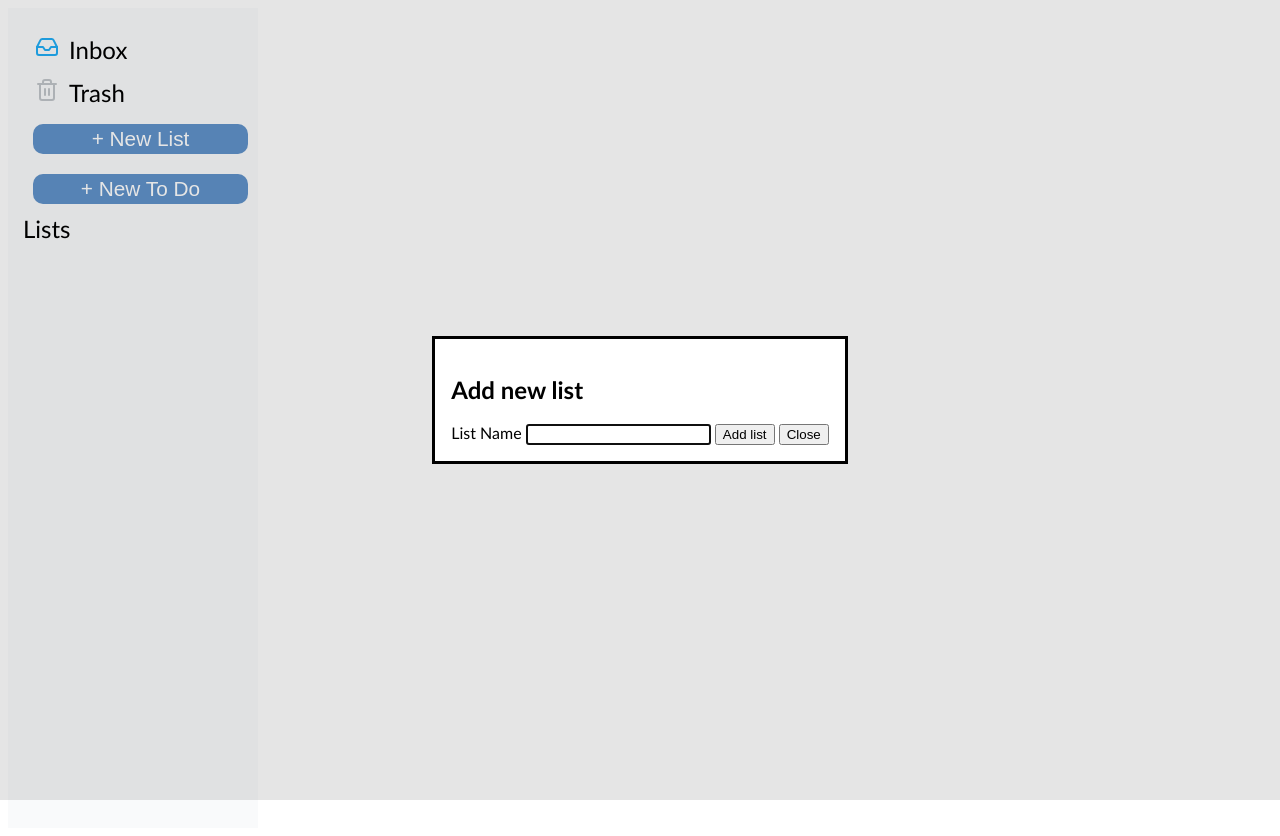
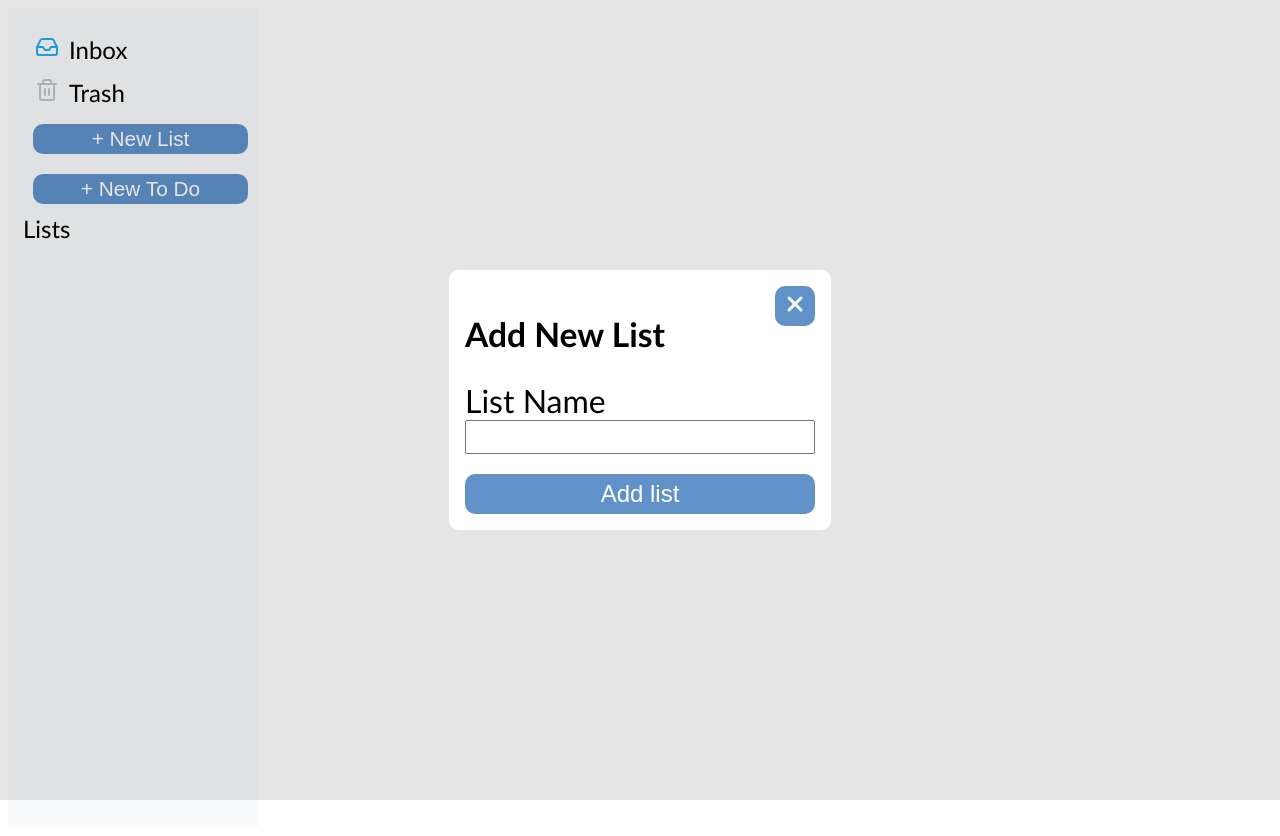
Before and after one commit to MaxKamenskii/Todo-List-odin, a website built with webpack: page src/index.html in a window 1280 px wide. Both pictures are taken after a click on the button "+ New List". Built offline with nearby package versions, Linux system fonts and the light colour scheme.

Commit message:
Style add list modal

```diff
--- a/src/index.html
+++ b/src/index.html
@@ -19,13 +19,15 @@
         </div>
             <dialog class="modalAddList" id="modalAddList">
                 <div class="addListWrapper">
+                    <div class="addListHeader">
+                        <h2>Add New List</h2>
+                        <button type="button" id="closeListModal"><img src="../assets/x-white.svg"></button>
+                    </div>
 
+                    <label for="listName">List Name</label>
+                    <input type="text" id="listName" name="listName">
+                    <button type="button" id="addNewListButton">Add list</button>
                 </div>
-                <h2>Add new list</h2>
-                <label for="listName">List Name</label>
-                <input type="text" id="listName" name="listName">
-                <button type="button" id="addNewListButton">Add list</button>
-                <button type="button" id="closeListModal">Close</button>
             </dialog>
             <dialog class="modalAddToDo" id="modalAddToDo">
                 <div class="addToDoHeader">
--- a/src/styles.css
+++ b/src/styles.css
@@ -77,7 +77,7 @@
 /* Styling to do modal */
 .toDoModal {
     border: none;
-    border-radius: 5px;
+    border-radius:10px;
     outline: none;
 }
 .modalDiv {
@@ -133,7 +133,7 @@
 /* Styling add to do modal */
 .modalAddToDo{
     border: none;
-    border-radius: 5px;
+    border-radius: 10px;
     outline: none;
     width: 350px;
 }
@@ -151,19 +151,16 @@
 }
 .addToDoHeader {
     display: flex;
-    font-size: 1rem;
+    font-size: 1.4rem;
+    font-weight: 900;
     justify-content: space-between;
 }
 #closeToDoModal {
     background-color: #6092C9;
-    color: red;
     border-radius: 10px;
     height: 40px;
     width: 40px;
     border: none;
-}
-#closeToDoModal {
-    /* align-self: center; */
 }
 #closeToDoModal:hover {
     cursor: pointer;
@@ -182,3 +179,47 @@
     cursor: pointer;
     scale: 1.05;
 }
+/* Styling add to do modal */
+.modalAddList {
+    border: none;
+    border-radius: 10px;
+    outline: none;
+    width: 350px;
+}
+#listName{
+    font-size: 1.5rem;
+}
+.addListWrapper {
+    display: flex;
+    flex-direction: column;
+    font-size: 2rem;
+}
+.addListHeader {
+    display: flex;
+    font-size: 1.4rem;
+    justify-content: space-between;
+}
+#closeListModal {
+    background-color: #6092C9;
+    border-radius: 10px;
+    height: 40px;
+    width: 40px;
+    border: none;
+}
+#closeListModal:hover {
+    cursor: pointer;
+    scale: 1.1;
+}
+#addNewListButton {
+    background-color: #6092C9;
+    border: none;
+    border-radius: 10px;
+    height: 40px;
+    margin-top: 20px;
+    color: white;
+    font-size: 1.5rem;
+}
+#addNewListButton:hover {
+    cursor: pointer;
+    scale: 1.05;
+}
```
